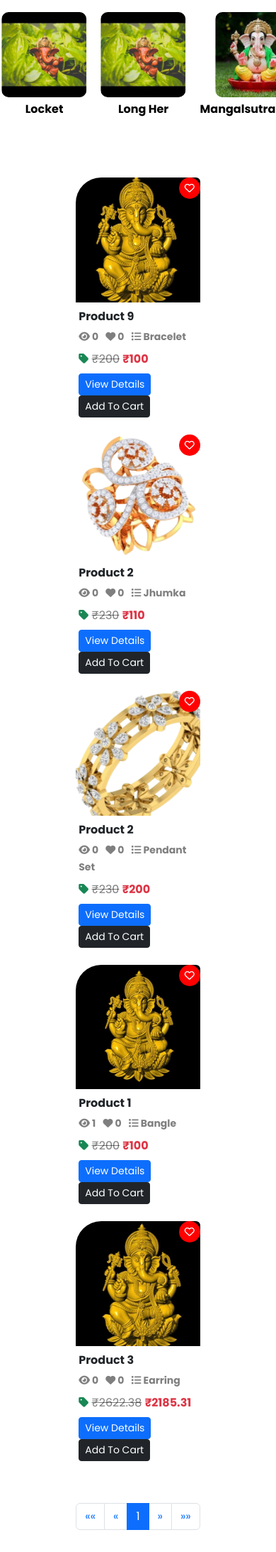
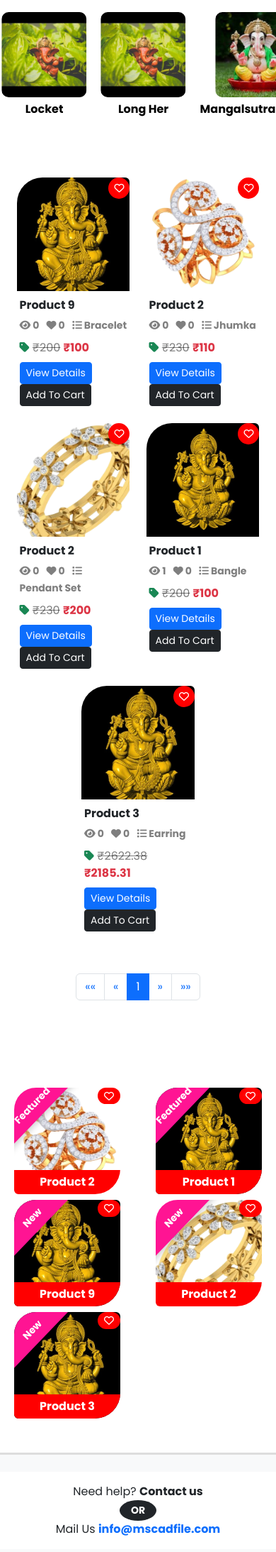
Before and after one commit to surenroy/mscadfile_v2, a PHP site: page /mscadfile_v2/ in a window 390 px wide. Shown: the part 1106-3292 px from the top of the page at 71% size. Run offline with PHP 8.4, Linux system fonts and the light colour scheme; data comes from the database, SQL or seed files in the repository.

Commit message:
twoColumn

```diff
--- a/css/style.css
+++ b/css/style.css
@@ -980,7 +980,7 @@ ul li a:hover {
 
 @media (max-width: 991px) {
     .item-item-big-index{
-        max-width: 45vw;
+        max-width: 41vw;
     }
 }
 
```
